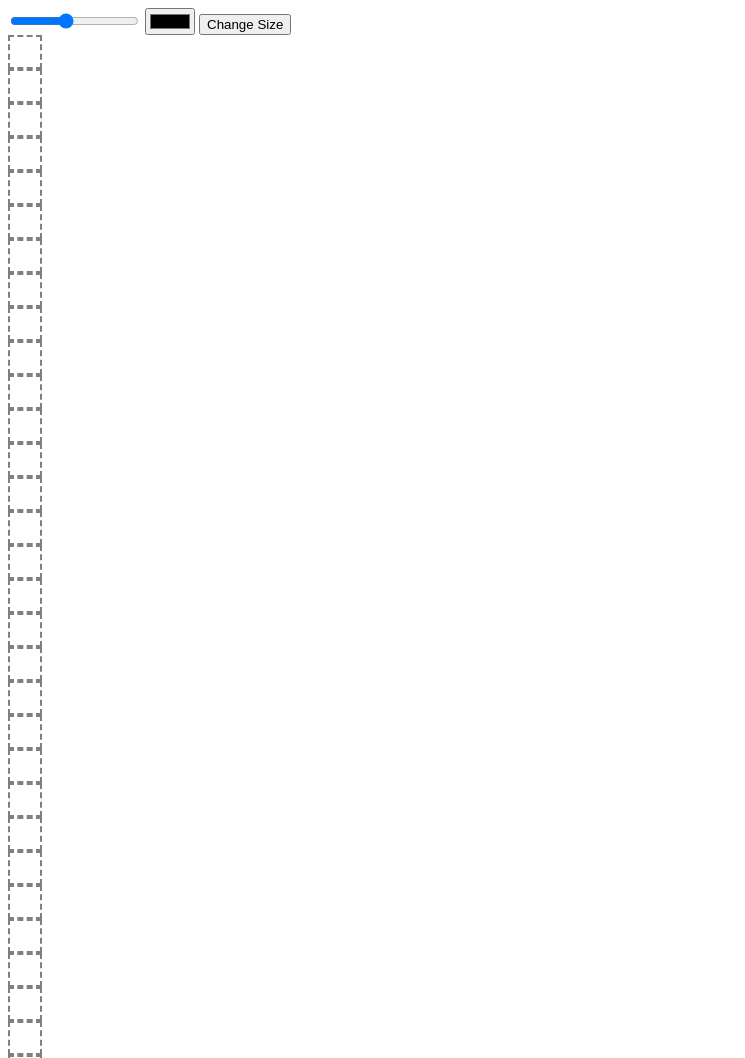
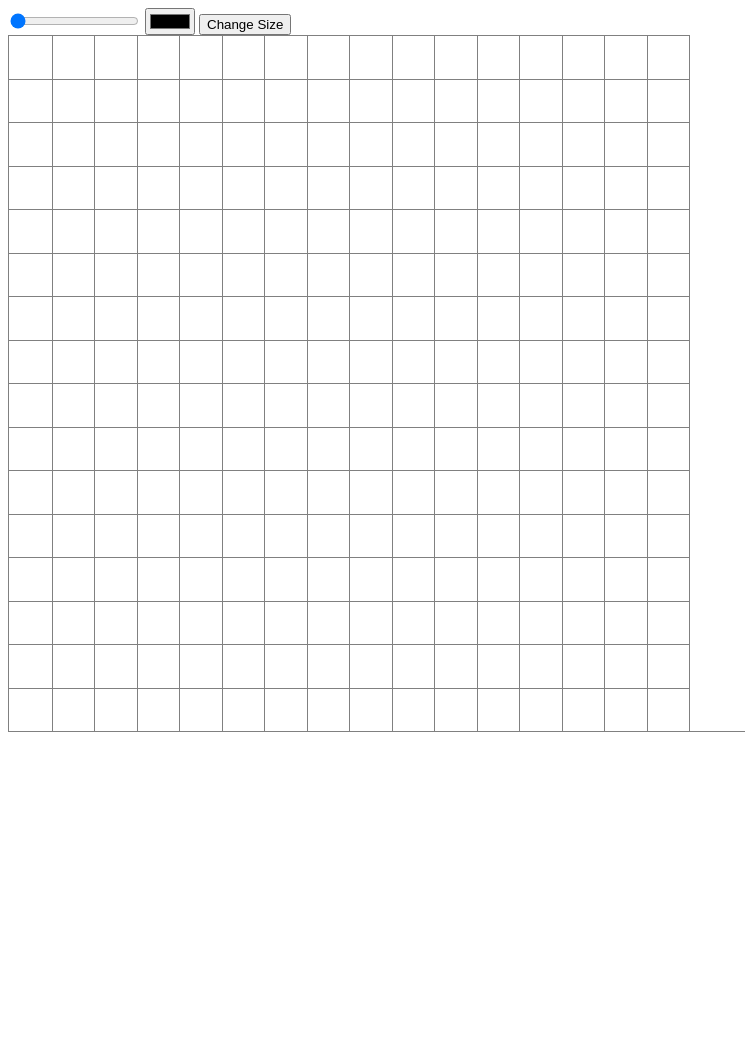
Before and after one commit to Jason-043/ezpaint, a plain HTML site: page index.html in a window 1280 px wide. Shown: the top 1058 px of the page, without its empty margins (0-745 px from the left). After the commit the page ends 800 px from the top, so only its background shows below. Drawn offline with Linux system fonts and the light colour scheme.

Commit message:
created dynamic grid

```diff
--- a/index.html
+++ b/index.html
@@ -8,11 +8,11 @@
 </head>
 <body>
     <form>
-        <input type = "range" id = "size" name = "size" min = "16" max = "128"  value = "64">
+        <input type = "range" id = "size" name = "size" min = "16" max = "100"  value = "16">
         <input type = "color" id = "color" name = "color" onchange="updateColor()">
         <input type = "button" id = "submit" onclick= "createGrid()" value = "Change Size">
     </form>
-    <div id = "container">
+    <div id = "container" width = "480px" height = "480px">
     </div>
     <script src = "script.js"></script>
 
--- a/script.js
+++ b/script.js
@@ -1,18 +1,40 @@
+var windowHeight = window.innerHeight
+|| document.documentElement.clientHeight
+|| document.body.clientHeight;
 
-var dimensions = document.getElementById("size").value;
+var windowWidth = window.innerWidth
+|| document.documentElement.clientWidth
+|| document.body.clientWidth;
+
 var container = document.getElementById("container");
+
+console.log(windowHeight);
+console.log(windowWidth);
+
+function calculateSizes(){
+    container.width = windowHeight
+}
+
 function createGrid(){
+    var dimensions = document.getElementById("size").value;
+    var squareDim = windowHeight * .85/dimensions;
+    container.innerHTML = "";
+    container.style.gridTemplateColumns = `repeat(${dimensions}, ${squareDim}px)`;
+    container.style.gridTemplateColumns = `repeat(${dimensions}, ${squareDim}px)`;
     console.log("create Grid");
     console.log(dimensions);
+
     for(let i = 0; i < dimensions; i++){
         for(let ii = 0 ; ii < dimensions; ii++){
             currDiv = document.createElement('div');
             currDiv.classList.add("square");
+            currDiv.style.width = `${squareDim}px`;
+            currDiv.style.height = `${squareDim}px`;
             container.appendChild(currDiv);
         }
     }
 }
-createGrid()
+createGrid();
 function updateColor(){
     newColor = document.getElementById("color").value;
     console.log(newColor);
--- a/styles.css
+++ b/styles.css
@@ -1,5 +1,13 @@
 .square {
-    border: 2px dashed grey;
-    width: 30px;
-    height: 30px;
+
+    border-top: 1px solid grey;
+    border-right: 1px solid grey;
 }
+
+#container {
+    border-left: 1px solid grey;
+    border-bottom: 1px solid grey;
+    display: grid;
+    /* grid-template-columns: repeat(16, 30px);
+    grid-template-rows: repeat(16, 30px); */
+}
```
